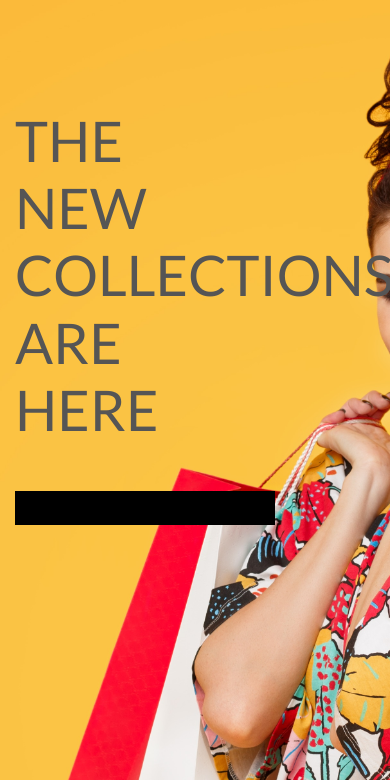
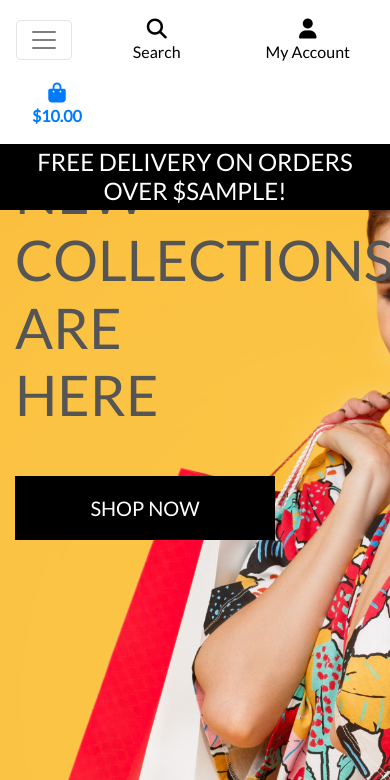
Before and after one commit to juliandunne1234/boutique_ado_shop, a Django app: template home/templates/home/index.html in a window 390 px wide. Shown: the top 780 px of the page. Run offline with Django 3.2, Linux system fonts and the light colour scheme; the template is opened without the code that fills it: most values are stand-ins (such as "Sample title", 1, 10 or a date in 2020); some libraries are stand-ins or nearby versions.

Commit message:
added mobile header and main navbar

```diff
--- a/home/templates/home/index.html
+++ b/home/templates/home/index.html
@@ -20,7 +20,7 @@
                 </h1>
                 <div class="my-5">
                     <h4>
-                        <a href="" class="shop-now-button btn btn-lg rounded-0 text-uppercase py-3"></a>
+                        <a href="" class="shop-now-button btn btn-lg rounded-0 text-uppercase py-3">Shop Now</a>
                     </h4>
                 </div>
             </div>
--- a/static/css/base.css
+++ b/static/css/base.css
@@ -56,6 +56,10 @@ body {
     border: 1px solid black !important;
 }
 
+.bg-black {
+    background: #000 !important;
+}
+
 /* -------------------------------- Media Queries */
 
 /* Slightly larger container on xl screens */
--- a/templates/base.html
+++ b/templates/base.html
@@ -43,7 +43,7 @@
 </head>
 
 <body>
-  <header class="container-fluid fixed-top"></header>
+  <header class="container-fluid fixed-top">
     <div id="topnav" class="row bg-white pt-lg-2 d-none d-lg-flex">
       <div class="col-12 col-lg-4 my-auto py-1 py-lg-0 text-center text-lg-left">
         <a href="{% url 'home' %}" class="nav-link main-logo">
@@ -53,7 +53,8 @@
       <div class="col-12 col-lg-4 my-auto py-1 py-lg-0">
         <form method="GET" action="">
           <div class="input-group w-100">
-          <input class="form-control border border-black rounded-0" type="text" name="q" placeholder="Search our site">
+            <input class="form-control border border-black rounded-0" type="text" name="q"
+              placeholder="Search our site">
             <div class="input-group-append">
               <button class="form-control btn btn-black border border-black rounded-0" type="submit">
                 <span class="icon">
@@ -88,7 +89,8 @@
             </div>
           </li>
           <li class="list-inline-item">
-          <a class="{% if grand_total %} text-info font-weight-bold {% else %} text-black {% endif %} nav-link" href="">
+            <a class="{% if grand_total %} text-info font-weight-bold {% else %} text-black {% endif %} nav-link"
+              href="">
               <div class="text-center">
                 <div><i class="fas fa-shopping-bag fa-lg"></i></div>
                 <p class="my-0">
@@ -104,6 +106,23 @@
         </ul>
       </div>
     </div>
+    <div class="row bg-white">
+      <nav class="navbar navbar-expand-lg navbar-light w-100">
+        <button class="navbar-toggler" type="button" data-toggle="collapse" data-target="#main-nav"
+          aria-controls="main-nav" aria-expanded="false" aria-label="Toggle navigation">
+          <span class="navbar-toggler-icon"></span>
+        </button>
+          {% include 'includes/mobile-top-header.html' %}
+          {% include 'includes/main-nav.html' %}
+      </nav>
+    </div>
+    <div id="delivery-banner" class="row text-center">
+      <div class="col bg-black text-white">
+        <h4 class="logo-font my-1">Free delivery on orders over ${{ free_shipping_threshold }}!</h4>
+      </div>
+    </div>
+  </header>
+
 
   <!-- Display user messages -->
   {% if messages %}
--- /dev/null
+++ b/templates/includes/main-nav.html
@@ -0,0 +1,50 @@
+<div class="collapse navbar-collapse" id="main-nav">
+    <ul class="navbar-nav w-auto mx-auto">
+        <li class="nav-item dropdown">
+            <a class="logo-font font-weight-bold nav-link text-black mr-5" href="#" id="all-products-link" data-toggle="dropdown" aria-haspopup="true" aria-expanded="false">
+                All Products
+            </a>
+            <div class="dropdown-menu border-0" aria-labelledby="all-products-link">
+                <a href="" class="dropdown-item">By Price</a>
+                <a href="" class="dropdown-item ">By Rating</a>
+                <a href="" class="dropdown-item ">By Category</a>
+                <a href="" class="dropdown-item">All Products</a>
+            </div>
+        </li>
+
+        <li class="nav-item dropdown">
+            <a class="logo-font font-weight-bold nav-link text-black mr-5" href="#" id="clothing-link" data-toggle="dropdown" aria-haspopup="true" aria-expanded="false">
+                Clothing
+            </a>
+            <div class="dropdown-menu border-0" aria-labelledby="clothing-link">
+                <a href="" class="dropdown-item">Activewear &amp; Essentials</a>
+                <a href="" class="dropdown-item">Jeans</a>
+                <a href="" class="dropdown-item">Shirts</a>
+                <a href="" class="dropdown-item">All Clothing</a>
+            </div>
+        </li>
+
+        <li class="nav-item dropdown">
+            <a class="logo-font font-weight-bold nav-link text-black mr-5" href="#" id="homeware-link" data-toggle="dropdown" aria-haspopup="true" aria-expanded="false">
+                Homeware
+            </a>
+            <div class="dropdown-menu border-0" aria-labelledby="homeware-link">
+                <a href="" class="dropdown-item">Bed &amp; Bath</a>
+                <a href="" class="dropdown-item">Kitchen &amp; Dining</a>
+                <a href="" class="dropdown-item">All Homeware</a>
+            </div>
+        </li>
+
+        <li class="nav-item dropdown">
+            <a class="logo-font font-weight-bold nav-link text-black" href="#" id="specials-link" data-toggle="dropdown" aria-haspopup="true" aria-expanded="false">
+                Special Offers
+            </a>
+            <div class="dropdown-menu border-0" aria-labelledby="specials-link">
+                <a href="" class="dropdown-item">New Arrivals</a>
+                <a href="" class="dropdown-item">Deals</a>
+                <a href="" class="dropdown-item">Clearance</a>
+                <a href="" class="dropdown-item">All Specials</a>
+            </div>
+        </li>
+    </ul>
+</div>
--- /dev/null
+++ b/templates/includes/mobile-top-header.html
@@ -0,0 +1,56 @@
+<li class="list-inline-item">
+    <a class="text-black nav-link d-block d-lg-none" href="#" id="mobile-search" data-toggle="dropdown" aria-haspopup="true" aria-expanded="false">
+        <div class="text-center">
+            <div><i class="fas fa-search fa-lg"></i></div>
+            <p class="my-0">Search</p>
+        </div>
+    </a>
+    <div class="dropdown-menu border-0 w-100 p-3 rounded-0 my-0" aria-labelledby="mobile-search">
+        <form class="form" method="GET" action="">
+            <div class="input-group w-100">
+                <input class="form-control border border-black rounded-0" type="text" name="q" placeholder="Search our site">
+                <div class="input-group-append">
+                    <button class="form-control form-control btn btn-black border border-black rounded-0" type="submit">
+                        <span class="icon">
+                            <i class="fas fa-search"></i>
+                        </span>
+                    </button>
+                </div>
+            </div>
+        </form>
+    </div>
+</li>
+<li class="list-inline-item dropdown">
+    <a class="text-black nav-link d-block d-lg-none" href="#" id="user-options" data-toggle="dropdown" aria-haspopup="true" aria-expanded="false">
+        <div class="text-center">
+            <div><i class="fas fa-user fa-lg"></i></div>
+            <p class="my-0">My Account</p>
+        </div>
+    </a>
+    <div class="dropdown-menu border-0" aria-labelledby="user-options">
+        {% if request.user.is_authenticated %}
+            {% if request.user.is_superuser %}
+                <a href="{% url 'account_logout' %}" class="dropdown-item">Product Management</a>
+            {% endif %}
+            <a href="" class="dropdown-item">My Profile</a>
+            <a href="{% url 'account_logout' %}" class="dropdown-item">Logout</a>
+        {% else %}
+            <a href="{% url 'account_signup' %}" class="dropdown-item">Register</a>
+            <a href="{% url 'account_login' %}" class="dropdown-item">Login</a>
+        {% endif %}
+    </div>
+</li>
+<li class="list-inline-item">
+    <a class="{% if grand_total %}text-primary font-weight-bold{% else %}text-black{% endif %} nav-link d-block d-lg-none" href="">
+        <div class="text-center">
+            <div><i class="fas fa-shopping-bag fa-lg"></i></div>
+            <p class="my-0">
+                {% if grand_total %}
+                    ${{ grand_total|floatformat:2 }}
+                {% else %}
+                    $0.00
+                {% endif %}
+            </p>
+        </div>
+    </a>
+</li>
```
Lines whose indentation alone changed are shown as unchanged.
